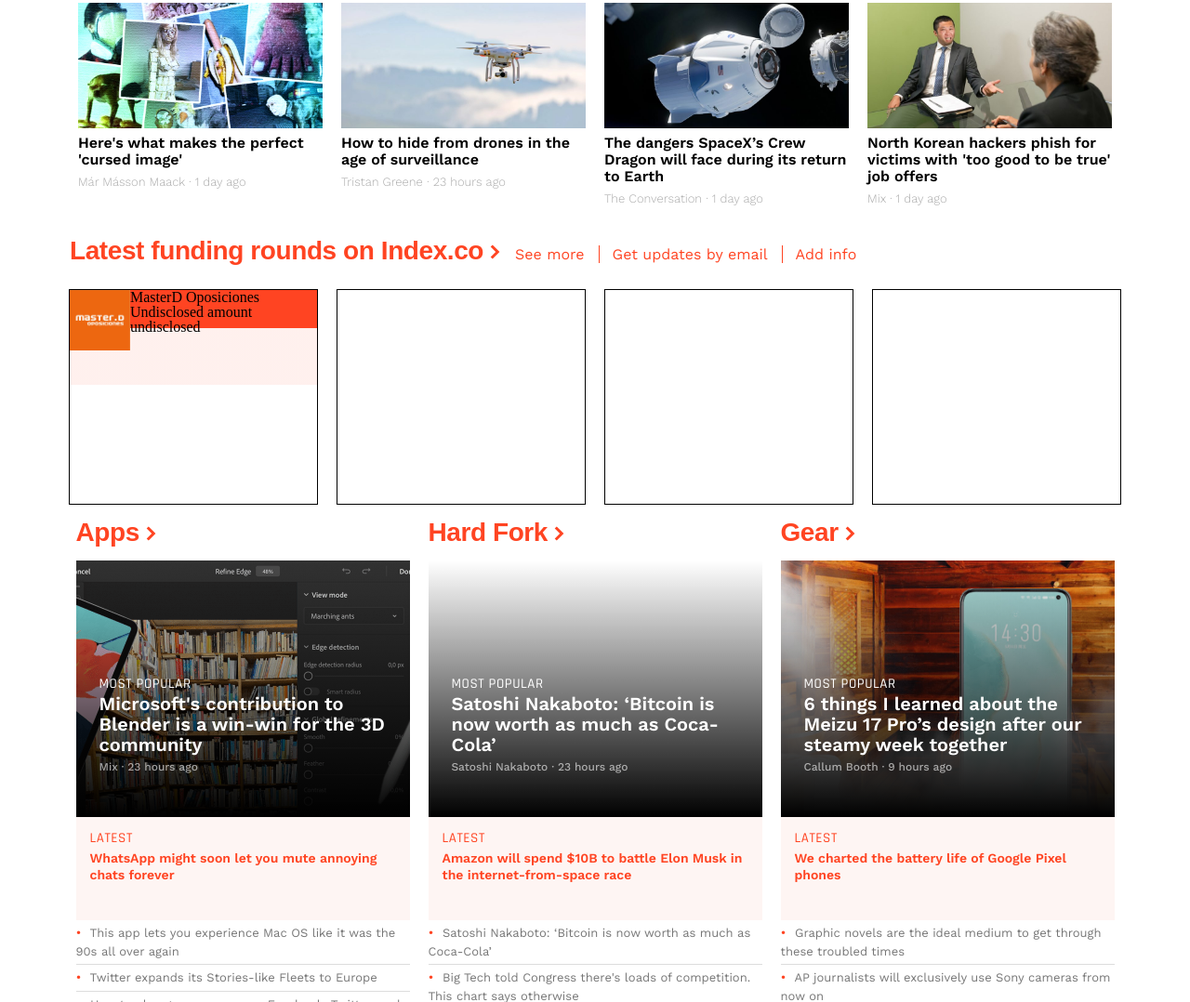
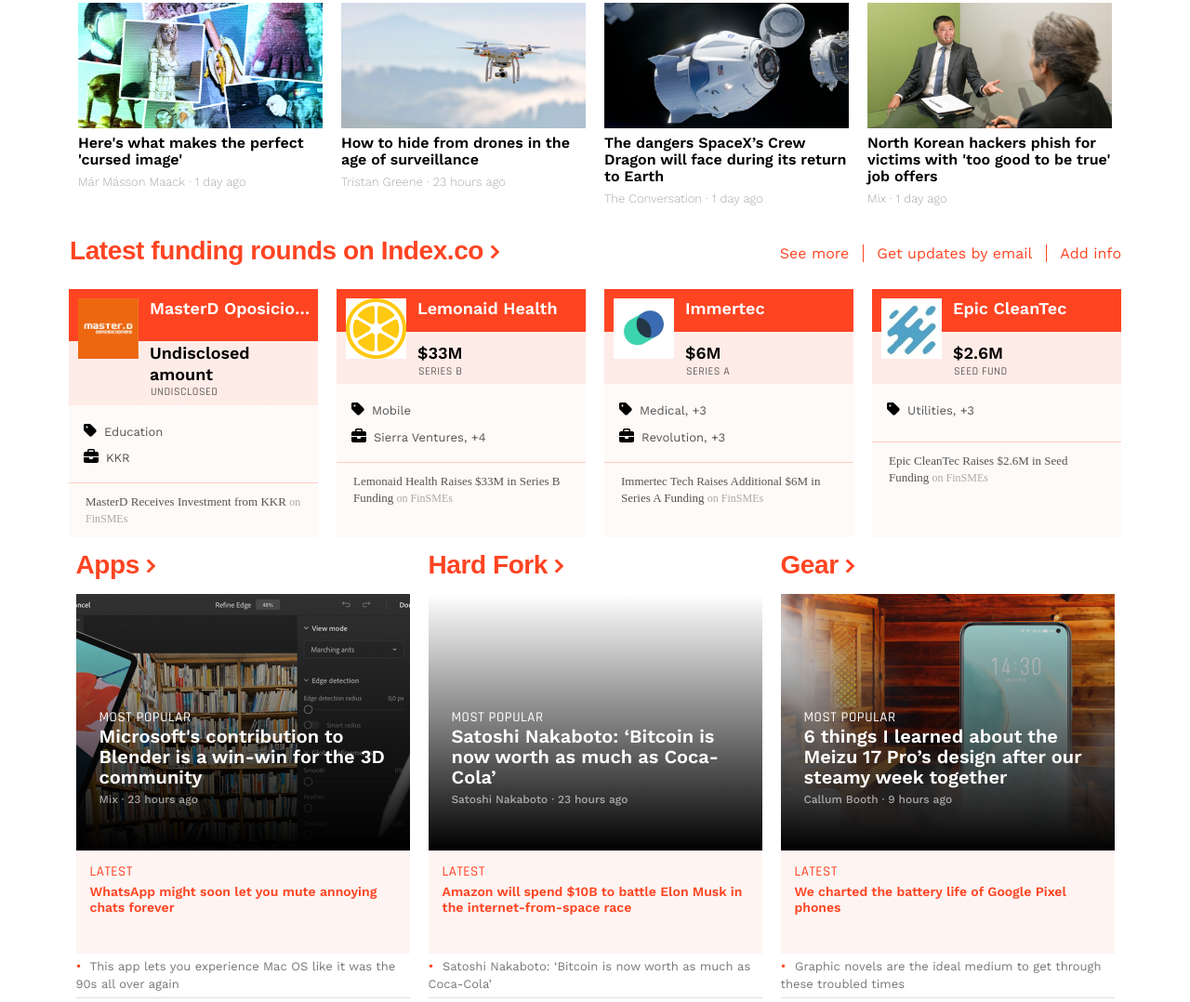
Before and after one commit to disco-trooper/building-with-responsive-design, a plain HTML site: page index.html in a window 1280 px wide. Shown: the part 898-1976 px from the top of the page at 93% size. Drawn offline with nearby package versions, Linux system fonts and the light colour scheme.

Commit message:
Finish funding section

```diff
--- a/index.html
+++ b/index.html
@@ -4,10 +4,6 @@
     <meta name="viewport" content="width=device-width, initial-scale=1.0" />
     <title>TNW</title>
     <link rel="stylesheet" href="style.css" />
-    <link
-      rel="stylesheet"
-      href="http://cdn.materialdesignicons.com/5.4.55/css/materialdesignicons.min.css"
-    />
     <link
       href="https://fonts.googleapis.com/css2?family=Rajdhani:wght@300;400;500;600;700&display=swap"
       rel="stylesheet"
@@ -16,6 +12,10 @@
       href="https://fonts.googleapis.com/css2?family=Work+Sans:ital,wght@0,100;0,200;0,300;0,400;0,500;0,600;0,700;0,800;0,900;1,100;1,200;1,300;1,400;1,500;1,600;1,700;1,800;1,900&display=swap"
       rel="stylesheet"
     />
+    <script
+      src="https://kit.fontawesome.com/b39a2b6d31.js"
+      crossorigin="anonymous"
+    ></script>
   </head>
   <body>
     <header>
@@ -29,8 +29,8 @@
           /></a>
         </div>
         <div id="icons">
-          <i class="nav-icon mdi mdi-magnify mdi-flip-h"></i>
-          <i class="nav-icon mdi mdi-menu"></i>
+          <i class="nav-icon fas fa-search"></i>
+          <i class="nav-icon fas fa-bars"></i>
         </div>
       </nav>
     </header>
@@ -165,11 +165,13 @@
     </section>
     <section id="funding-section">
       <div>
-        <h2>Latest funding rounds on Index.co</h2>
-        <div id="funding-links">
-          <a href="" class="funding-link">See more</a>
-          <a href="" class="funding-link">Get updates by email</a>
-          <a href="" class="funding-link">Add info</a>
+        <div id="funding-section-headline">
+          <h2>Latest funding rounds on Index.co</h2>
+          <div id="funding-links">
+            <a href="" class="funding-link" id="funding-link-1">See more</a>
+            <a href="" class="funding-link">Get updates by email</a>
+            <a href="" class="funding-link">Add info</a>
+          </div>
         </div>
         <div id="fundings">
           <div class="funding">
@@ -183,10 +185,75 @@
                 </div>
               </div>
             </div>
+            <div class="funding-tags">
+              <p><i class="fas fa-tag"></i><span>Education</span></p>
+              <p><i class="fas fa-briefcase"></i><span>KKR</span></p>
+            </div>
+            <p class="funder">
+              MasterD Receives Investment from KKR <span>on FinSMEs</span>
+            </p>
           </div>
-          <div class="funding"></div>
-          <div class="funding"></div>
-          <div class="funding"></div>
+          <div class="funding">
+            <div class="funding-headline-div">
+              <img src="./assets/images/lemonaid.png" alt="" />
+              <div>
+                <p class="funding-headline-1">Lemonaid Health</p>
+                <div>
+                  <p class="funding-headline-2">$33M</p>
+                  <p class="funding-series">series b</p>
+                </div>
+              </div>
+            </div>
+            <div class="funding-tags">
+              <p><i class="fas fa-tag"></i><span>Mobile</span></p>
+              <p>
+                <i class="fas fa-briefcase"></i><span>Sierra Ventures, +4</span>
+              </p>
+            </div>
+            <p class="funder">
+              Lemonaid Health Raises $33M in Series B Funding
+              <span>on FinSMEs</span>
+            </p>
+          </div>
+          <div class="funding">
+            <div class="funding-headline-div">
+              <img src="./assets/images/immertec.jpeg" alt="" />
+              <div>
+                <p class="funding-headline-1">Immertec</p>
+                <div>
+                  <p class="funding-headline-2">$6M</p>
+                  <p class="funding-series">series A</p>
+                </div>
+              </div>
+            </div>
+            <div class="funding-tags">
+              <p><i class="fas fa-tag"></i><span>Medical, +3</span></p>
+              <p><i class="fas fa-briefcase"></i><span>Revolution, +3</span></p>
+            </div>
+            <p class="funder">
+              Immertec Tech Raises Additional $6M in Series A Funding
+              <span>on FinSMEs</span>
+            </p>
+          </div>
+          <div class="funding">
+            <div class="funding-headline-div">
+              <img src="./assets/images/cleantec.jpeg" alt="" />
+              <div>
+                <p class="funding-headline-1">Epic CleanTec</p>
+                <div>
+                  <p class="funding-headline-2">$2.6M</p>
+                  <p class="funding-series">seed fund</p>
+                </div>
+              </div>
+            </div>
+            <div class="funding-tags">
+              <p><i class="fas fa-tag"></i><span>Utilities, +3</span></p>
+            </div>
+            <p class="funder">
+              Epic CleanTec Raises $2.6M in Seed Funding
+              <span>on FinSMEs</span>
+            </p>
+          </div>
         </div>
       </div>
     </section>
--- a/style.css
+++ b/style.css
@@ -252,15 +252,17 @@
   cursor: pointer;
 }
 
-.mdi-menu {
+.fa-bars {
   color: rgb(255, 68, 34);
+  font-size: 20px;
 }
 
-.mdi-magnify {
+.fa-search {
   color: #bbb;
+  font-size: 20px;
 }
 
-.mdi-magnify:hover {
+.fa-search:hover {
   color: #777;
 }
 
@@ -542,20 +544,136 @@
 
 /****** LATEST FUNDING START ******/
 
+#fundings {
+  display: grid;
+  grid-template-columns: 1fr;
+  grid-template-rows: auto;
+  row-gap: 15px;
+  margin: 10px;
+}
+
+.funding:last-child {
+  display: none;
+}
+
+.funding {
+  min-height: 220px;
+  background-color: rgb(254, 250, 248);
+}
+
 .funding-headline-div {
   display: flex;
-  height: 102px;
+  min-height: 102px;
   background-image: linear-gradient(
     to bottom,
-    rgb(255, 68, 34) 40%,
-    rgba(255, 68, 34, 0.08) 40% 100%
+    rgb(255, 68, 34) 45%,
+    rgba(255, 68, 34, 0.08) 45% 100%
   );
 }
 
+.funding-headline-div > div {
+  width: 68.1%;
+}
+
 .funding-headline-div img {
+  display: block;
   width: 65px;
   height: 65px;
   object-fit: cover;
+  position: relative;
+  margin-top: 10px;
+  margin-left: 10px;
+}
+
+.funding-headline-1 {
+  color: rgb(255, 255, 255);
+  cursor: pointer;
+  font-family: 'Work Sans', serif;
+  font-size: 18px;
+  font-stretch: 100%;
+  font-weight: 600;
+  line-height: 22.5px;
+  margin-top: 10px;
+  margin-left: 12px;
+  text-overflow: ellipsis;
+  overflow: hidden;
+  white-space: nowrap;
+  width: 95%;
+}
+
+.funding-headline-2 {
+  color: rgb(0, 0, 0);
+  cursor: pointer;
+  font-family: 'Work Sans', serif;
+  font-size: 18px;
+  font-stretch: 100%;
+  font-weight: 600;
+  line-height: 22.5px;
+  margin-top: 26px;
+  margin-left: 12px;
+}
+
+.funding-series {
+  margin-left: 13px;
+  color: rgba(0, 0, 0, 0.6);
+  cursor: pointer;
+  font-family: 'Rajdhani', sans-serif;
+  font-size: 12px;
+  font-stretch: 100%;
+  font-weight: 500;
+  letter-spacing: 0.44px;
+  line-height: 16.5px;
+  text-transform: uppercase;
+  padding-bottom: 5px;
+}
+
+.funding-tags {
+  padding-top: 18px;
+  padding-left: 16px;
+  padding-bottom: 15px;
+  border-bottom: 1px solid rgba(255, 68, 34, 0.25);
+}
+
+.funding-tags p span {
+  color: rgb(85, 85, 85);
+  cursor: pointer;
+  font-family: 'Work Sans', serif;
+  font-size: 13px;
+  font-stretch: 100%;
+  font-weight: 400;
+  line-height: 22px;
+}
+
+.funding-tags p span:hover {
+  color: black;
+}
+
+.funding-tags p i {
+  margin-right: 8px;
+}
+
+.funding-tags p:first-child {
+  margin-bottom: 6.5px;
+}
+
+.funder {
+  padding: 11px 18px;
+  color: rgb(85, 85, 85);
+  cursor: pointer;
+  font-family: 'Work Sans' serif;
+  font-size: 13px;
+  font-stretch: 100%;
+  font-weight: 300;
+  line-height: 18px;
+}
+
+.funder span {
+  color: rgb(170, 170, 170);
+  cursor: pointer;
+  font-family: 'Work Sans' serif;
+  font-size: 12px;
+  font-stretch: 100%;
+  font-weight: 400;
 }
 
 #funding-section h2 {
@@ -608,8 +726,15 @@
 }
 
 @media screen and (min-width: 1024px) {
+  #funding-section-headline {
+    display: flex;
+  }
+
   #funding-links {
+    margin-left: auto;
     display: inline-block;
+    align-self: center;
+    margin-right: 10px;
   }
 
   .funding-link {
@@ -641,23 +766,6 @@
   .latest-article-date {
     font-size: 13px;
   }
-}
-
-#fundings {
-  display: grid;
-  grid-template-columns: 1fr;
-  grid-template-rows: auto;
-  row-gap: 15px;
-  margin: 10px;
-}
-
-.funding:last-child {
-  display: none;
-}
-
-.funding {
-  border: 1px solid black;
-  height: 230px;
 }
 
 @media screen and (min-width: 768px) {
```
Also changed, not shown: assets/images/cleantec.jpeg (added), assets/images/immertec.jpeg (added), assets/images/lemonaid.png (added).
